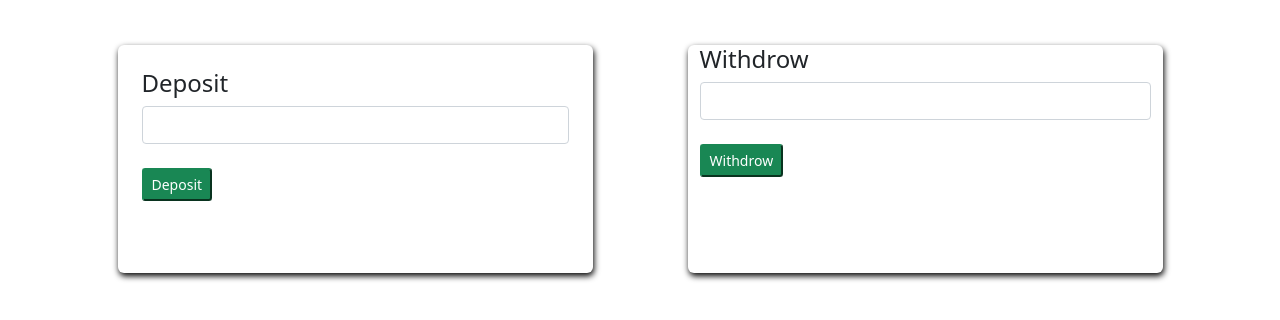
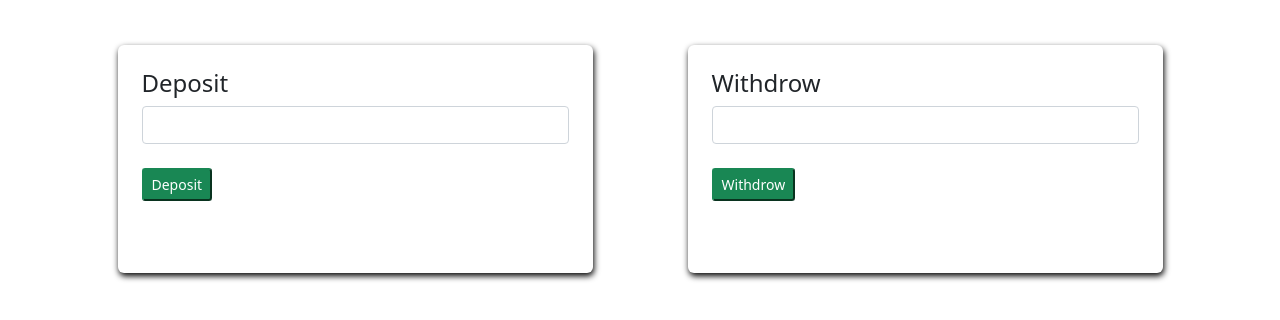
Before and after one commit to PracticeeProject/Paionior-Bank, a plain HTML site: page index.html in a window 1280 px wide. Both pictures are taken after a click on the input "Enter". Shown: the part 176-496 px from the top of the page. Drawn offline with nearby package versions, Linux system fonts and the light colour scheme.

Commit message:
Update index.html

```diff
--- a/index.html
+++ b/index.html
@@ -41,7 +41,7 @@
                 <button class="btn-sm btn-success " id="diposit-button">Deposit</button>
                 <P class="mt-2 text-warning" id="dipositNote">Note: You are sucessfully Deposited. </P>
             </div>
-            <div class="col-5  form-decorator p-6">
+            <div class="col-5  form-decorator p-4">
                 <h4>Withdrow</h4>
                 <input type="text" class="form-control" id="withdrowInput"> <br>
                 <button class="btn-sm btn-success" id="withdrowButton">Withdrow</button>
```
